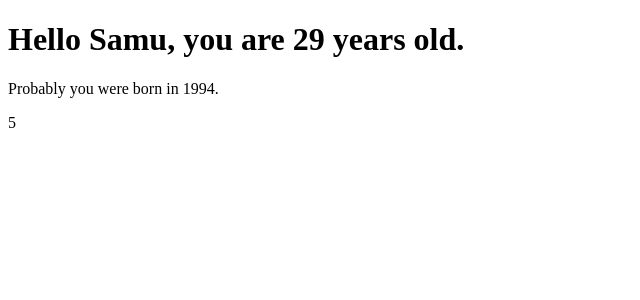
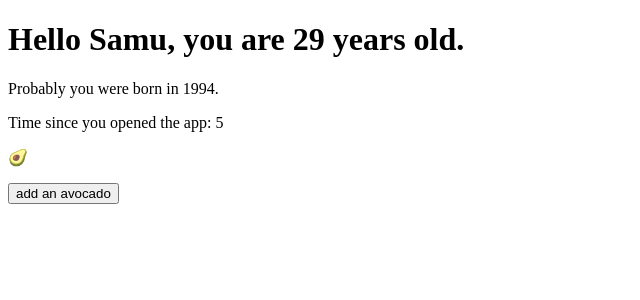
Before and after one commit to wangsamu/Full_Stack_Open_inClass, a React (Vite) app in the folder part1/: page / in a window 1280 px wide. Shown: the top 300 px of the page, without its empty margins (0-640 px from the left). Built offline with nearby package versions, Linux system fonts and the light colour scheme.

Commit message:
Counter added

```diff
--- a/part1/src/Time.tsx
+++ b/part1/src/Time.tsx
@@ -2,10 +2,24 @@ import React, { useState } from 'react';
 
 function Time() {
   const [time, setTime] = useState(0);
+  const [avocados, setAvocados] = useState(0);
 
-  setInterval(() => setTime(time + 1), 1000);
+  setTimeout(() => setTime(time + 1), 1000);
 
-  return <div>{time}</div>;
+  const handleClick = () => {
+    setAvocados(avocados + 1);
+  };
+
+  return (
+    <div>
+      <p>Time since you opened the app: {time}</p>
+      <p>
+        🥑
+        {Array.from({ length: avocados }, () => '🥑').map((avocado) => avocado)}
+      </p>
+      <button onClick={handleClick}>add an avocado</button>
+    </div>
+  );
 }
 
 export default Time;
```
